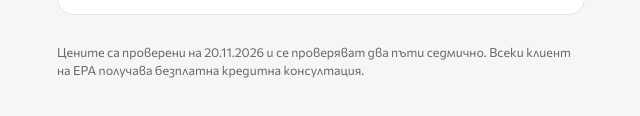
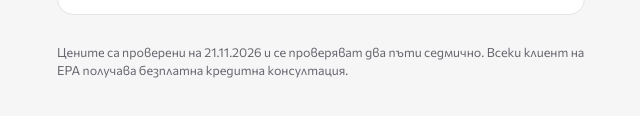
Before and after one commit to n-kapitanov/properties, a plain HTML site: page index.html in a window 1280 px wide. Shown: the part 4344-4460 px from the top of the page, 319-959 px from the left. Drawn offline with Linux system fonts and the light colour scheme.

Commit message:
Update price check date
Claude-Session: https://claude.ai/code/session_018N8UPyfaBE7LRa8XZXkXek

```diff
--- a/index.html
+++ b/index.html
@@ -153,7 +153,7 @@ footer{color:var(--muted);font-size:12.5px;margin-top:28px}
 
 <div class="wrap">
   <main id="app"></main>
-  <footer>Цените са проверени на <span id="checked">20.11.2026</span> и се проверяват два пъти седмично. Всеки клиент на ЕРА получава безплатна кредитна консултация.</footer>
+  <footer>Цените са проверени на <span id="checked">21.11.2026</span> и се проверяват два пъти седмично. Всеки клиент на ЕРА получава безплатна кредитна консултация.</footer>
 </div>
 
 <div class="bar">
```
